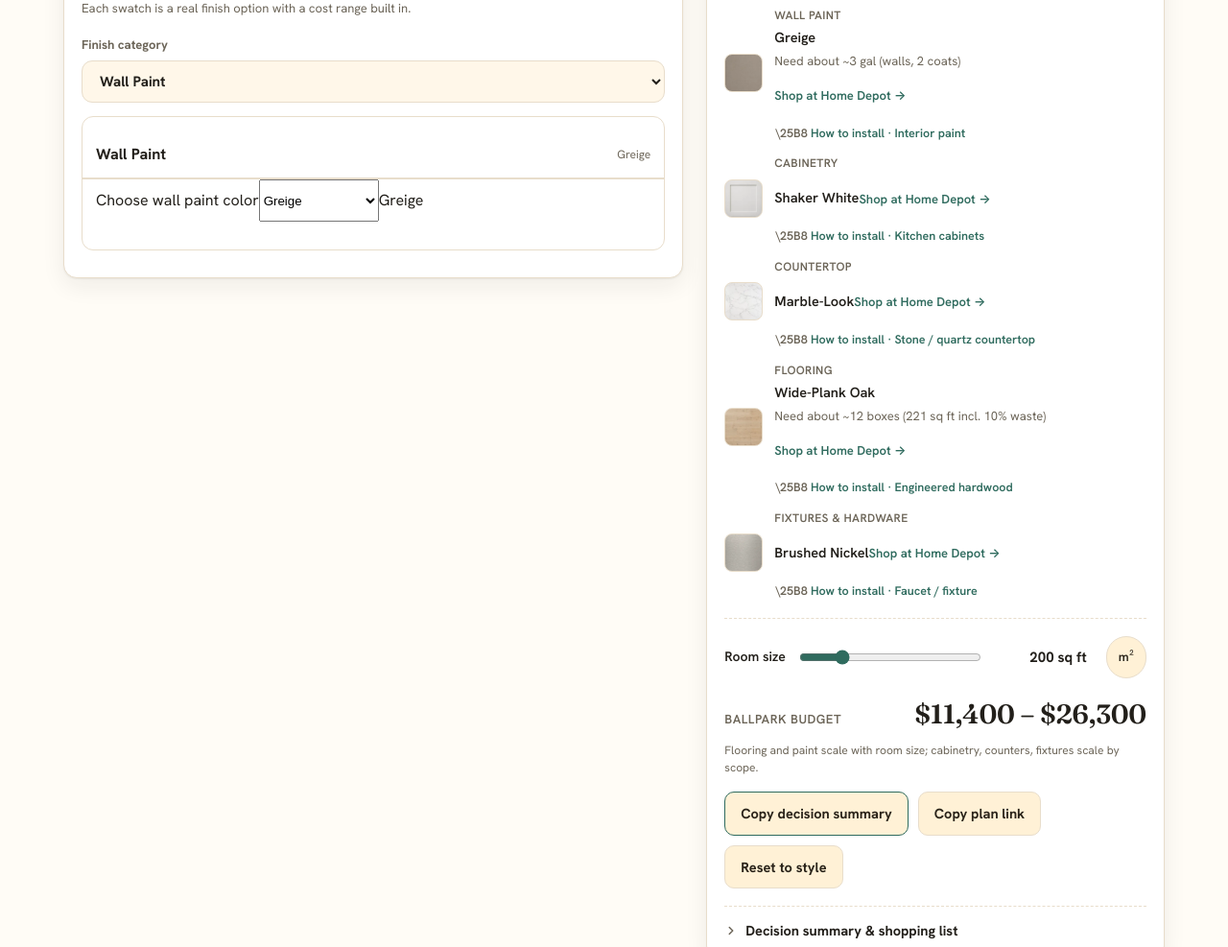
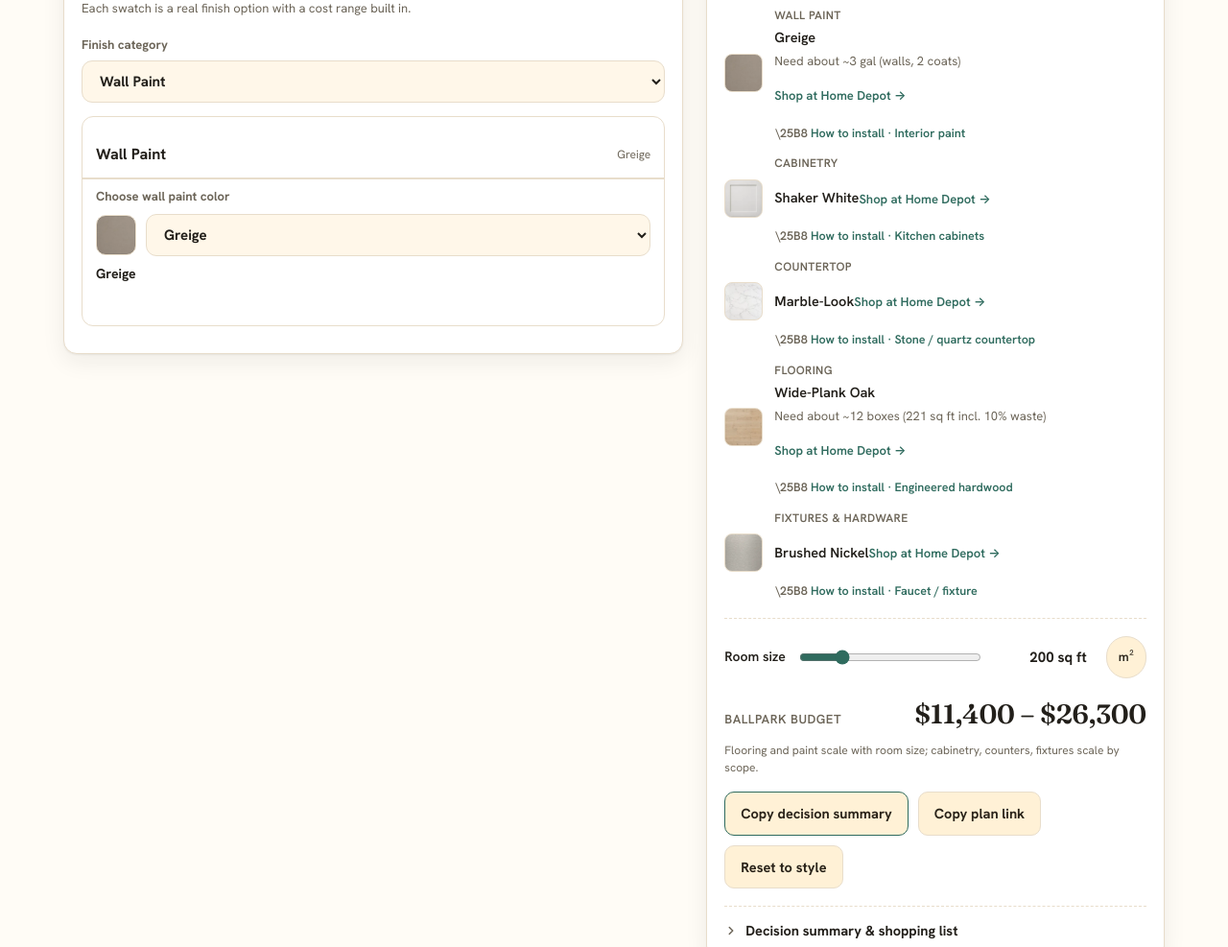
Before and after one commit to Qwerkees/home-design-studio, a website: page index.html in a window 1280 px wide. Shown: the part 1059-2046 px from the top of the page at 96% size. Drawn offline with Linux system fonts and the light colour scheme.

Commit message:
Style wall paint dropdown in step two

```diff
--- a/styles.css
+++ b/styles.css
@@ -264,3 +264,12 @@ button:disabled, input:disabled, [role="button"][aria-disabled="true"] {
 .cat-current { display:flex; align-items:center; justify-content:space-between; gap:12px; padding:12px 14px; border-bottom:1px solid var(--line); }
 .cat-current .cat-title { font-weight:700; color:var(--text); }
 .cat-current .pick { color:var(--muted); font-size:12px; text-align:right; }
+
+
+/* Step 2: wall paint uses a compact dropdown instead of a wall of color tiles. */
+.wall-paint-picker { display:flex; flex-direction:column; gap:8px; margin:8px 0 14px; color:var(--muted); font-size:13px; font-weight:700; }
+.wall-paint-control { display:flex; align-items:center; gap:10px; }
+.wall-paint-swatch { flex:0 0 42px; width:42px; height:42px; border:1px solid var(--line); border-radius:10px; background-size:cover; background-position:center; box-shadow:inset 0 0 0 1px rgba(0,0,0,.05); }
+.wall-paint-control select { flex:1; width:100%; min-width:0; min-height:50px; padding:10px 42px 10px 14px; border:1.5px solid var(--line); border-radius:11px; background:var(--surface-2); color:var(--text); font:inherit; font-size:15px; cursor:pointer; }
+.wall-paint-control select:focus-visible { outline:2px solid var(--accent); outline-offset:2px; }
+.wall-paint-current { color:var(--text); font-size:14px; font-weight:700; }
```
